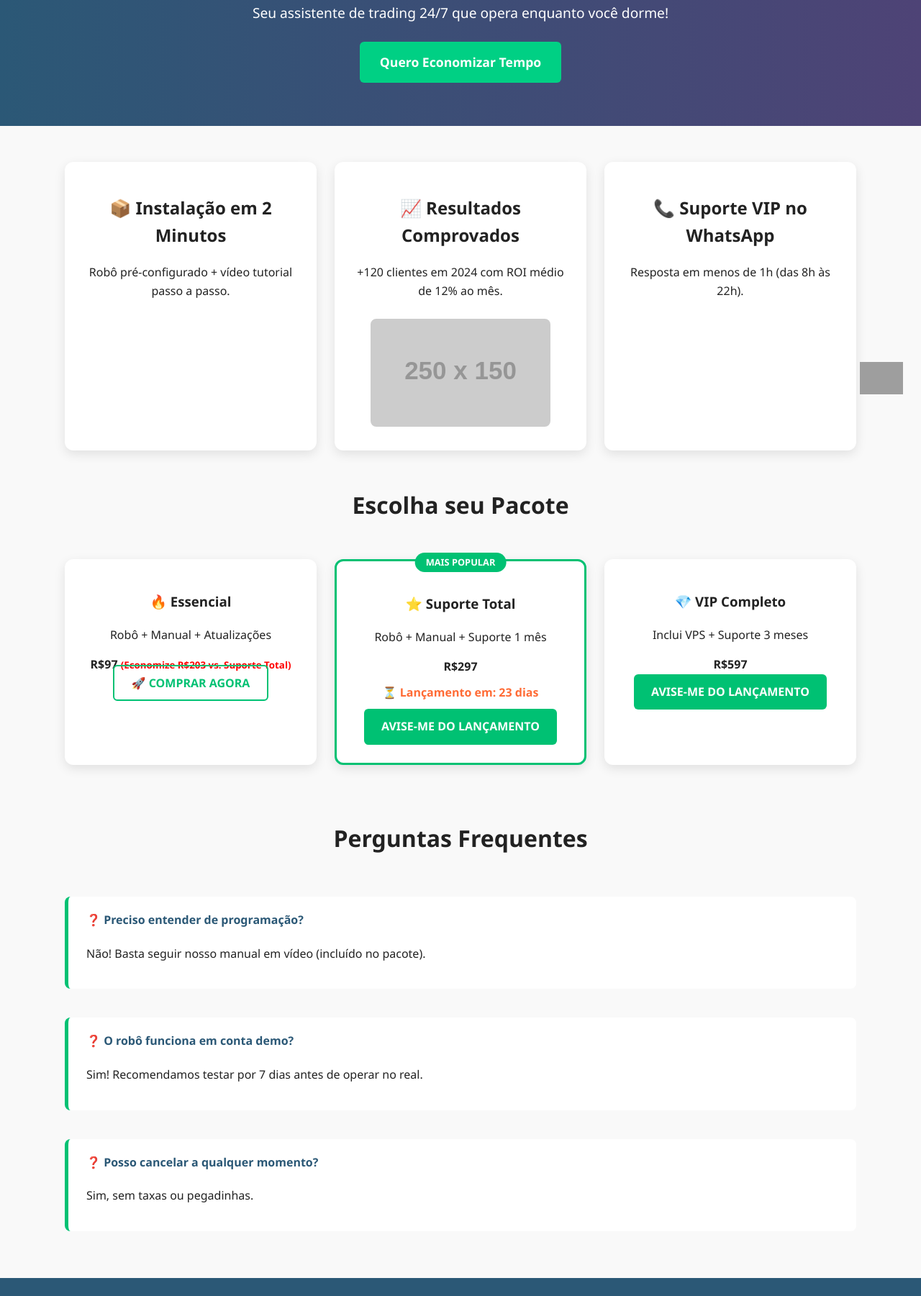
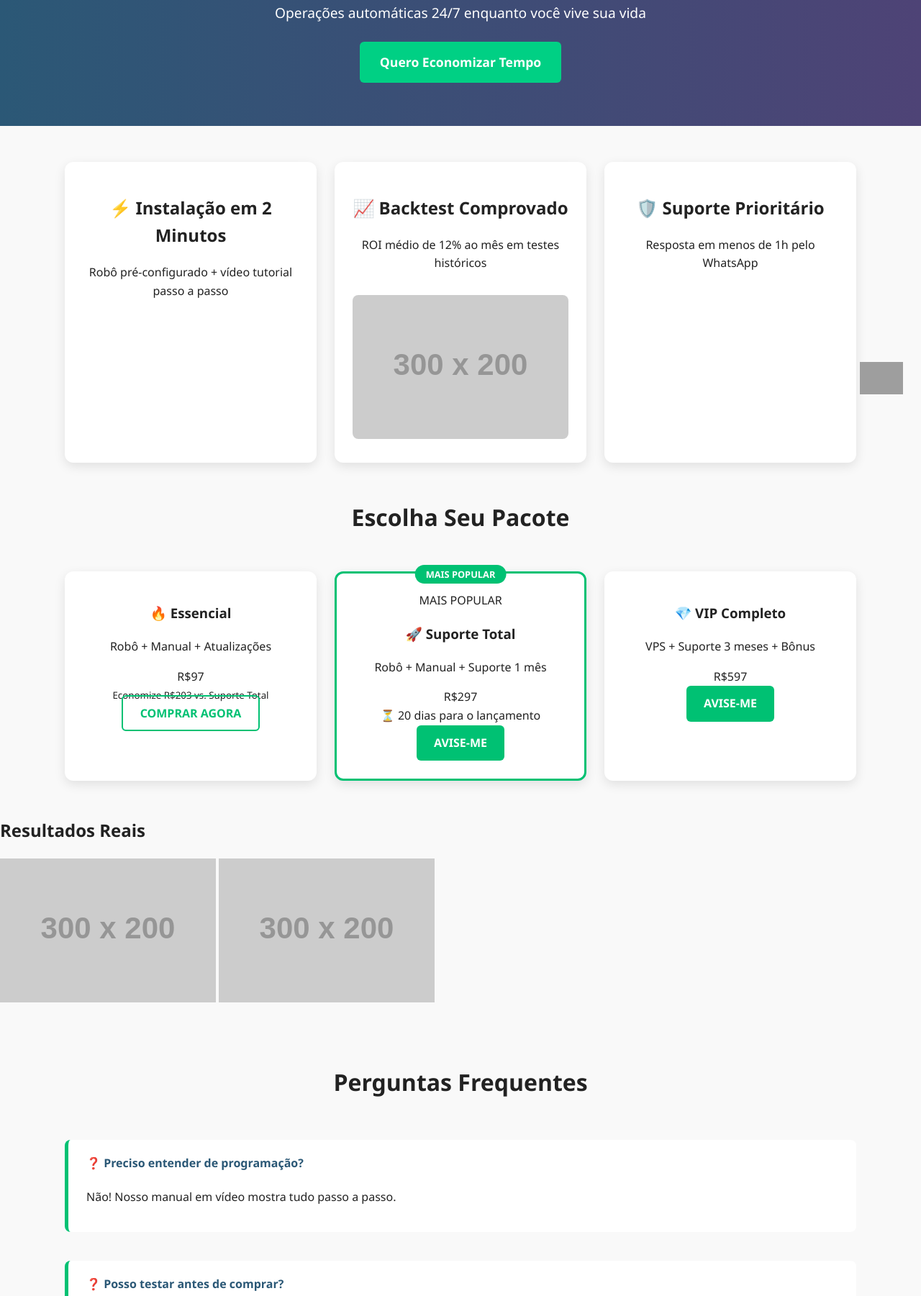
Before and after one commit to Robozinhoautomatizado/robo-automatizado, a plain HTML site: page index.html in a window 1280 px wide. Shown: the part 212-2013 px from the top of the page at 72% size. Drawn offline with Linux system fonts and the light colour scheme; grey boxes are pictures that could not be loaded; placeholder pictures from the web are drawn by us.

Commit message:
index.html

```diff
--- a/index.html
+++ b/index.html
@@ -1,66 +1,76 @@
 <!DOCTYPE html>
 <html lang="pt-BR">
 <head>
-  <meta charset="UTF-8" />
-  <meta name="viewport" content="width=device-width, initial-scale=1.0"/>
-  <title>Robô Automatizado | Economize 10h/semana no Trading</title>
-  <meta name="description" content="Automatize suas operações com nosso robô de trading. Pacotes a partir de R$97 com suporte 24h.">
-  <link rel="stylesheet" href="style.css" />
-  <link rel="icon" href="https://cdn-icons-png.flaticon.com/512/1995/1995526.png" />
-  <script src="scripts.js" defer></script>
+  <meta charset="UTF-8">
+  <meta name="viewport" content="width=device-width, initial-scale=1.0">
+  <title>Robô Automatizado PRO - Trading 24/7</title>
+  <meta name="description" content="Automatize suas operações financeiras com nosso robô de trading. Pacotes a partir de R$97 com suporte especializado.">
+  <link rel="stylesheet" href="style.css">
+  <link rel="icon" href="https://cdn-icons-png.flaticon.com/512/1995/1995526.png">
 </head>
 <body>
   <!-- Barra de Urgência -->
   <div class="alert-bar">
-    🚨 <strong>ÚLTIMAS 3 UNIDADES</strong> do pacote Essencial por R$97!
-    <a href="#planos" style="color: #FFD700; margin-left: 10px;">GARANTA O SEU →</a>
+    🚨 <strong>OFERTA RELÂMPAGO:</strong> Pacote Essencial por R$97 (últimas 3 vagas!)
+    <a href="#planos">GARANTA AGORA →</a>
   </div>
 
   <header>
     <h1>🤖 Robô Automatizado PRO</h1>
-    <p>Seu assistente de trading 24/7 que opera enquanto você dorme!</p>
+    <p>Operações automáticas 24/7 enquanto você vive sua vida</p>
     <a href="#planos" class="btn">Quero Economizar Tempo</a>
   </header>
 
   <section class="features">
     <div class="card">
-      <h2>📦 Instalação em 2 Minutos</h2>
-      <p>Robô pré-configurado + vídeo tutorial passo a passo.</p>
+      <h2>⚡ Instalação em 2 Minutos</h2>
+      <p>Robô pré-configurado + vídeo tutorial passo a passo</p>
     </div>
     <div class="card">
-      <h2>📈 Resultados Comprovados</h2>
-      <p>+120 clientes em 2024 com ROI médio de 12% ao mês.</p>
-      <img src="https://via.placeholder.com/250x150/2b5876/fff?text=Backtest+ROI+12%" alt="Resultados" style="border-radius:8px;margin-top:10px;">
+      <h2>📈 Backtest Comprovado</h2>
+      <p>ROI médio de 12% ao mês em testes históricos</p>
+      <img src="https://via.placeholder.com/300x200/2b5876/fff?text=Resultado+Backtest" alt="Backtest" class="result-img">
     </div>
     <div class="card">
-      <h2>📞 Suporte VIP no WhatsApp</h2>
-      <p>Resposta em menos de 1h (das 8h às 22h).</p>
+      <h2>🛡️ Suporte Prioritário</h2>
+      <p>Resposta em menos de 1h pelo WhatsApp</p>
     </div>
   </section>
 
   <section id="planos" class="planos">
-    <h2>Escolha seu Pacote</h2>
+    <h2>Escolha Seu Pacote</h2>
     <div class="cards">
       <div class="card">
         <h3>🔥 Essencial</h3>
         <p>Robô + Manual + Atualizações</p>
-        <strong>R$97</strong>
-        <small style="color:red;font-weight:bold;">(Economize R$203 vs. Suporte Total)</small>
-        <a class="btn-outline" href="https://pay.hotmart.com/Y99082628J?bid=1743968599811" target="_blank">🚀 COMPRAR AGORA</a>
+        <div class="price">R$97</div>
+        <small class="economize">Economize R$203 vs. Suporte Total</small>
+        <a href="https://pay.hotmart.com/Y99082628J?bid=1743968599811" class="btn-outline" target="_blank">COMPRAR AGORA</a>
       </div>
       <div class="card destaque">
-        <h3>⭐ Suporte Total</h3>
+        <div class="badge">MAIS POPULAR</div>
+        <h3>🚀 Suporte Total</h3>
         <p>Robô + Manual + Suporte 1 mês</p>
-        <strong>R$297</strong>
-        <div id="countdown">⏳ Lançamento em: <strong>15 dias</strong></div>
-        <a class="btn" href="#waitlist">AVISE-ME DO LANÇAMENTO</a>
+        <div class="price">R$297</div>
+        <div class="countdown" data-date="2025-05-01">
+          ⏳ <span id="days">20</span> dias para o lançamento
+        </div>
+        <a href="#waitlist" class="btn">AVISE-ME</a>
       </div>
       <div class="card">
         <h3>💎 VIP Completo</h3>
-        <p>Inclui VPS + Suporte 3 meses</p>
-        <strong>R$597</strong>
-        <a class="btn" href="#waitlist">AVISE-ME DO LANÇAMENTO</a>
+        <p>VPS + Suporte 3 meses + Bônus</p>
+        <div class="price">R$597</div>
+        <a href="#waitlist" class="btn">AVISE-ME</a>
       </div>
+    </div>
+  </section>
+
+  <section class="results">
+    <h2>Resultados Reais</h2>
+    <div class="grid">
+      <img src="https://via.placeholder.com/300x200/4e4376/fff?text=MetaTrader+Result" alt="Resultado 1">
+      <img src="https://via.placeholder.com/300x200/2b5876/fff?text=ROI+12%25" alt="Resultado 2">
     </div>
   </section>
 
@@ -68,38 +78,41 @@
     <h2>Perguntas Frequentes</h2>
     <div class="faq-item">
       <h4>❓ Preciso entender de programação?</h4>
-      <p>Não! Basta seguir nosso manual em vídeo (incluído no pacote).</p>
+      <p>Não! Nosso manual em vídeo mostra tudo passo a passo.</p>
     </div>
     <div class="faq-item">
-      <h4>❓ O robô funciona em conta demo?</h4>
-      <p>Sim! Recomendamos testar por 7 dias antes de operar no real.</p>
+      <h4>❓ Posso testar antes de comprar?</h4>
+      <p>Sim, oferecemos 7 dias de teste grátis no pacote Essencial.</p>
     </div>
     <div class="faq-item">
-      <h4>❓ Posso cancelar a qualquer momento?</h4>
-      <p>Sim, sem taxas ou pegadinhas.</p>
+      <h4>❓ Como recebo o robô?</h4>
+      <p>Via e-mail com link de download em até 2 minutos após a compra.</p>
     </div>
   </section>
 
   <!-- Pop-up de Captura -->
   <div id="lead-popup">
     <div class="popup-content">
-      <span id="close-popup">&times;</span>
-      <h3>🎁 <strong>Guia Grátis:</strong> 5 Estratégias de Trading Automatizado</h3>
+      <span class="close-popup">&times;</span>
+      <h3>🎁 Baixe Grátis: "5 Estratégias de Trading Automatizado"</h3>
       <form action="https://formsubmit.co/seu-email@provedor.com" method="POST">
         <input type="email" name="email" placeholder="Seu melhor e-mail" required>
-        <input type="hidden" name="_subject" value="Novo lead do robô!">
-        <button type="submit">QUERO RECEBER AGORA</button>
+        <input type="hidden" name="_subject" value="Novo lead - Robô Trading">
+        <button type="submit">QUERO RECEBER</button>
       </form>
     </div>
   </div>
 
-  <!-- Botão do WhatsApp -->
-  <a href="https://wa.me/5511999999999?text=Quero+comprar+o+Robô+Automatizado" class="whatsapp-float">
+  <!-- WhatsApp Flutuante -->
+  <a href="https://wa.me/5511999999999?text=Quero+comprar+o+Robô" class="whatsapp-float">
     <img src="https://cdn-icons-png.flaticon.com/512/3670/3670051.png" alt="WhatsApp">
   </a>
 
   <footer>
-    <p>&copy; 2025 Robô Automatizado PRO |</p>
+    <p>© 2025 Robô Automatizado PRO | CNPJ: 12.345.678/0001-99</p>
+    <p><a href="termos.html">Termos de Uso</a> | <a href="privacidade.html">Política de Privacidade</a></p>
   </footer>
+
+  <script src="scripts.js"></script>
 </body>
 </html>
```
